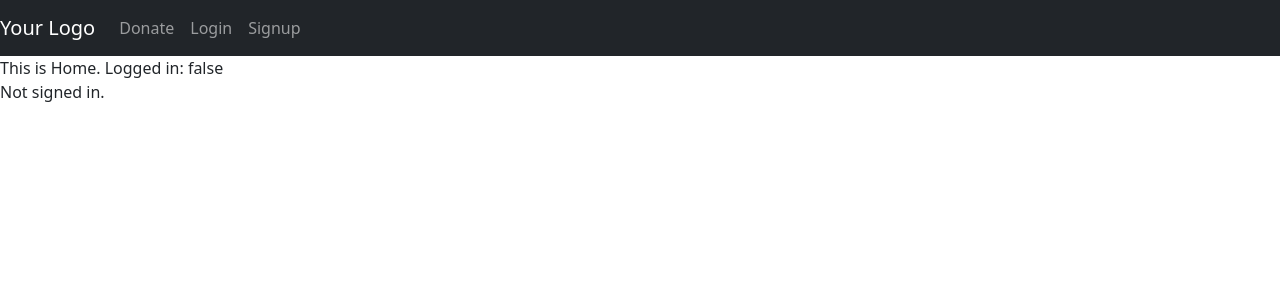
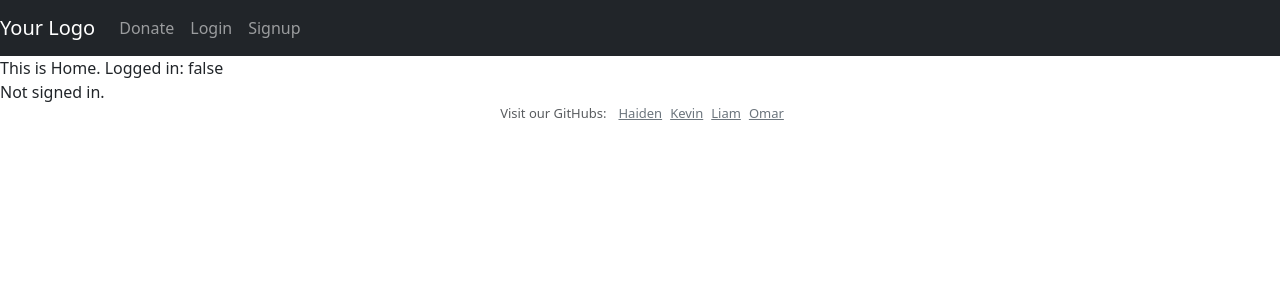
Before and after one commit to ljpeach/Big-City-Jobs, a React (Vite) app in the folder client/: page / in a window 1280 px wide. Shown: the top 300 px of the page. Built offline with nearby package versions, Linux system fonts and the light colour scheme; no server answers.

Commit message:
created footer

```diff
--- a/client/src/components/Footer.jsx
+++ b/client/src/components/Footer.jsx
@@ -1,9 +1,24 @@
 import React from 'react';
+import { Nav, NavItem, NavLink } from 'reactstrap';
+
+const collaborators = [
+	{ name: 'Haiden', link: 'https://github.com/ArsonistChoir' },
+	{ name: 'Kevin', link: 'https://github.com/kevinpatto' },
+	{ name: 'Liam', link: 'https://github.com/ljpeach' },
+	{ name: 'Omar', link: 'https://github.com/omes773' },
+];
 
 const Footer = () => {
 	return (
-		<footer>
-
+		<footer class="d-flex justify-content-center mb-3 text-body-secondary smaller-text">
+			<span class="px-2">
+				Visit our GitHubs:
+			</span>
+			<div class="d-flex justify-content-center">
+				{collaborators.map((collaborator) => (
+					<a href={collaborator.link} class="link-secondary px-1">{collaborator.name}</a>
+				))}
+			</div>
 		</footer>
 	);
 }
```
